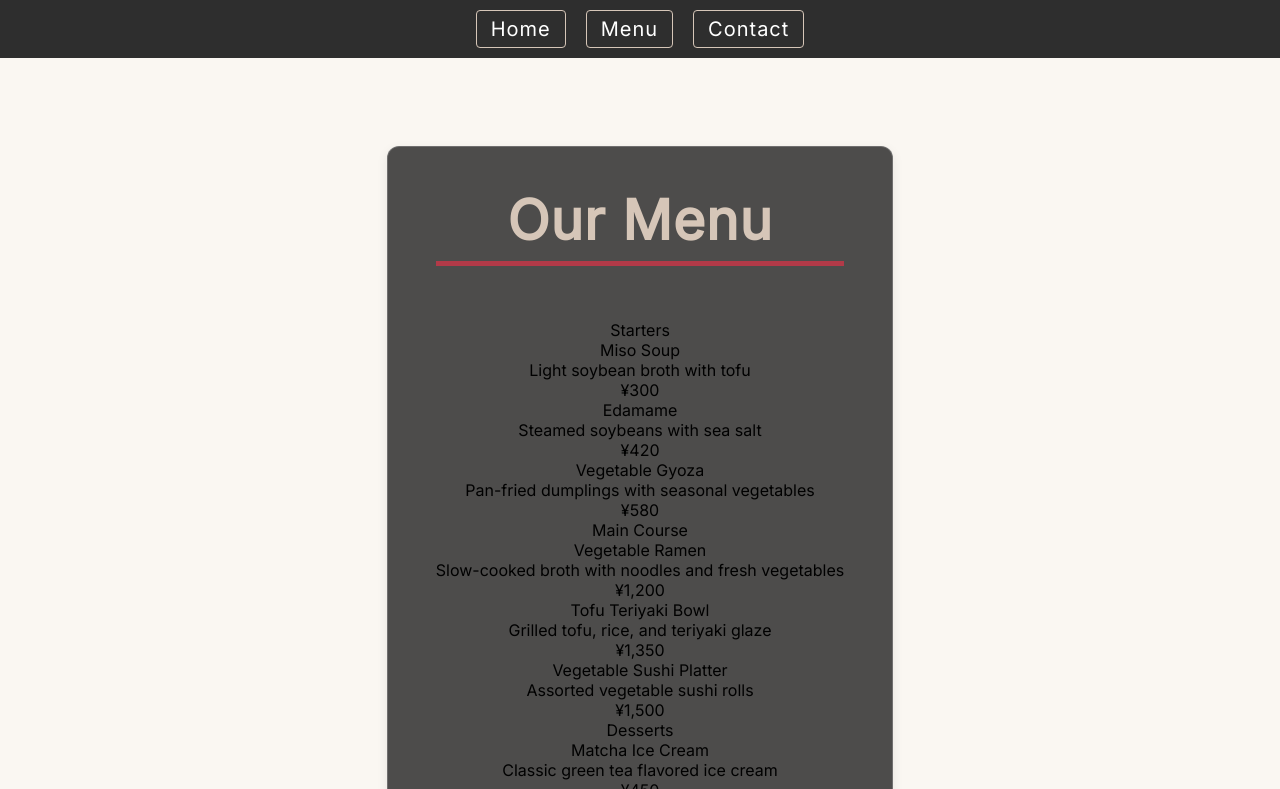
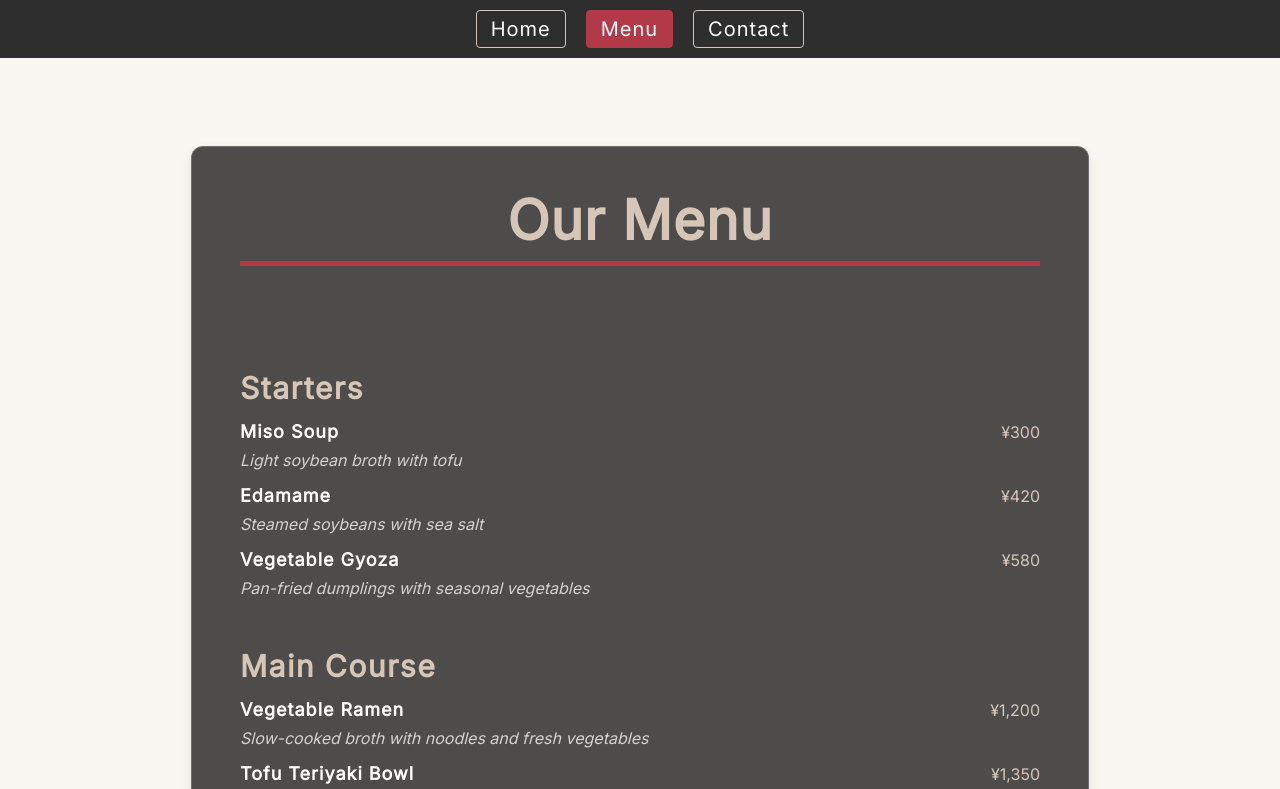
Before and after one commit to sameeksha-dalvi/zen-dining, a website built with webpack: page src/template.html in a window 1280 px wide. Both pictures are taken after a click on the button "Menu". Shown: the top 789 px of the page. Built offline with nearby package versions, Linux system fonts and the light colour scheme.

Commit message:
style: improve menu layout and nav active state

```diff
--- a/src/index.js
+++ b/src/index.js
@@ -6,18 +6,25 @@ loadHome();
 
 
 const navBtnClick = document.querySelector('.nav-bar');
+const navButtons = navBtnClick.querySelectorAll('button');
 
 navBtnClick.addEventListener('click',function(event){
 
+     navButtons.forEach(btn => btn.classList.remove('btn-active'));
+
     if(event.target.closest('#home')){
+        event.target.classList.add('btn-active');
         loadHome();
+
     }
 
     if(event.target.closest('#menu')){
+        event.target.classList.add('btn-active');
         loadMenu();
     }
 
     if(event.target.closest('#contact')){
+        event.target.classList.add('btn-active');
         alert("contact clicked");
     }
 });
--- a/src/menu.js
+++ b/src/menu.js
@@ -40,26 +40,39 @@ function loadMenu() {
 
     card.appendChild(titleDiv);
     const categoryDiv = document.createElement('div');
+    categoryDiv.className = 'menu-category';
 
     for (let i = 0; i < menu.length; i++) {
 
         const categoryName = document.createElement('div');
+        categoryName.className = 'category-name';
         categoryName.textContent = menu[i].category;
         categoryDiv.appendChild(categoryName);
 
         for (let j = 0; j < menu[i].items.length; j < j++) {
 
+            const itemMainDiv = document.createElement('div');
+
+            itemMainDiv.className = 'item-main';
+
             const itemName = document.createElement('div');
+            itemName.className = 'item-name';
             itemName.textContent = menu[i].items[j].name;
-            categoryDiv.appendChild(itemName);
+            itemMainDiv.appendChild(itemName);
+
+            const itemPrice = document.createElement('div');
+            itemPrice.className = 'item-price';
+            itemPrice.textContent = menu[i].items[j].price;
+            itemMainDiv.appendChild(itemPrice);
+
+            categoryDiv.appendChild(itemMainDiv);
 
             const itemDesc = document.createElement('div');
+            itemDesc.className = 'item-desc';
             itemDesc.textContent = menu[i].items[j].desc;
             categoryDiv.appendChild(itemDesc);
 
-            const itemPrice = document.createElement('div');
-            itemPrice.textContent = menu[i].items[j].price;
-            categoryDiv.appendChild(itemPrice);
+
         }
 
         card.appendChild(categoryDiv);
--- a/src/styles.css
+++ b/src/styles.css
@@ -59,21 +59,11 @@ button:hover {
   color: var(--btn-text);
 }
 
-
-/* #content {
-  background-color: var(--bg-card);
-  width: 1000px;
-  margin: 0 auto;
-  height: 100vh;
-  border: 1px solid rgba(255, 255, 255, 0.2);
-  border-radius: 12px;
-  padding: 10px;
-  box-shadow: 0 4px 12px rgba(0, 0, 0, 0.1);
-  display: flex;
-  flex-direction: column;
-  align-items: center;
-  gap: 20px;
-} */
+.btn-active {
+  background-color: var(--accent-primary);
+  border-color: var(--accent-primary);
+  color: var(--btn-text);
+}
 
 #content {
   max-width: 1200px;
@@ -101,13 +91,14 @@ footer a:hover {
   text-decoration: underline;
 }
 
-.home-card,.menu-card {
+.home-card,
+.menu-card {
   background-color: var(--bg-card);
   border: 1px solid rgba(255, 255, 255, 0.2);
   border-radius: 12px;
   box-shadow: var(--shadow-soft);
   padding: 2.5rem 3rem;
-  max-width: 800px;
+  width: 800px;
   margin: 0 auto;
   display: flex;
   flex-direction: column;
@@ -155,3 +146,42 @@ footer a:hover {
   align-items: center;
   margin-bottom: 80px;
 }
+
+.menu-category {
+  text-align: left;
+}
+
+.category-name {
+  color: var(--accent-secondary);
+  font-size: 30px;
+  font-weight: 600;
+  letter-spacing: 1.5px;
+  margin-top: 50px;
+  margin-bottom: 10px;
+}
+
+.item-main {
+  display: flex;
+  align-items: center;
+  margin-top: 15px;
+  margin-bottom: 8px;
+  gap: 20px;
+  justify-content: space-between;
+}
+
+.item-name {
+  color: var(--btn-text);
+  font-size: 18px;
+  letter-spacing: 1px;
+  font-weight: 600;
+}
+
+.item-desc {
+  color: rgba(255, 255, 255, 0.75);
+  font-size: 16px;
+  font-style: italic;
+}
+
+.item-price {
+  color: var(--accent-secondary);
+}
```
